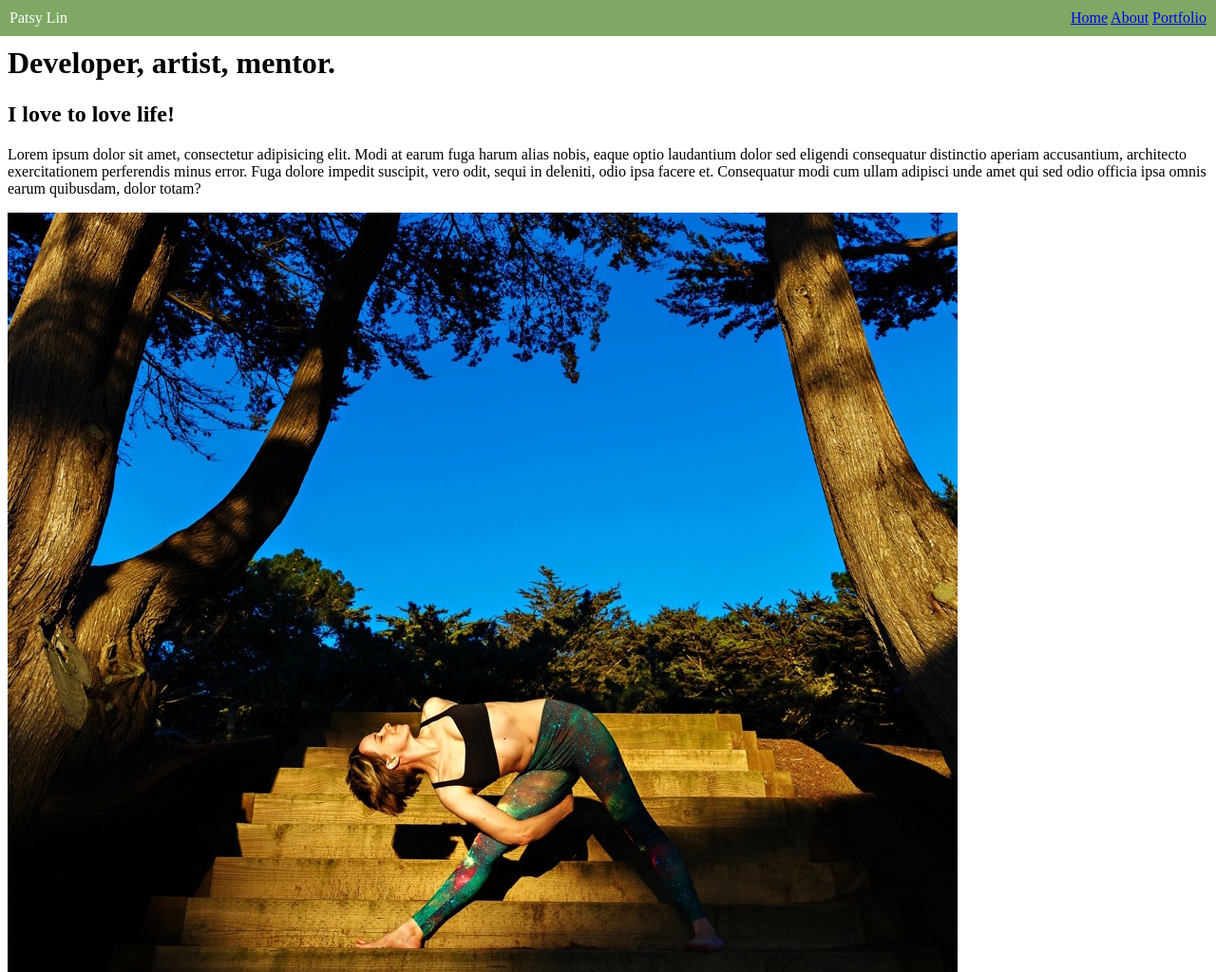
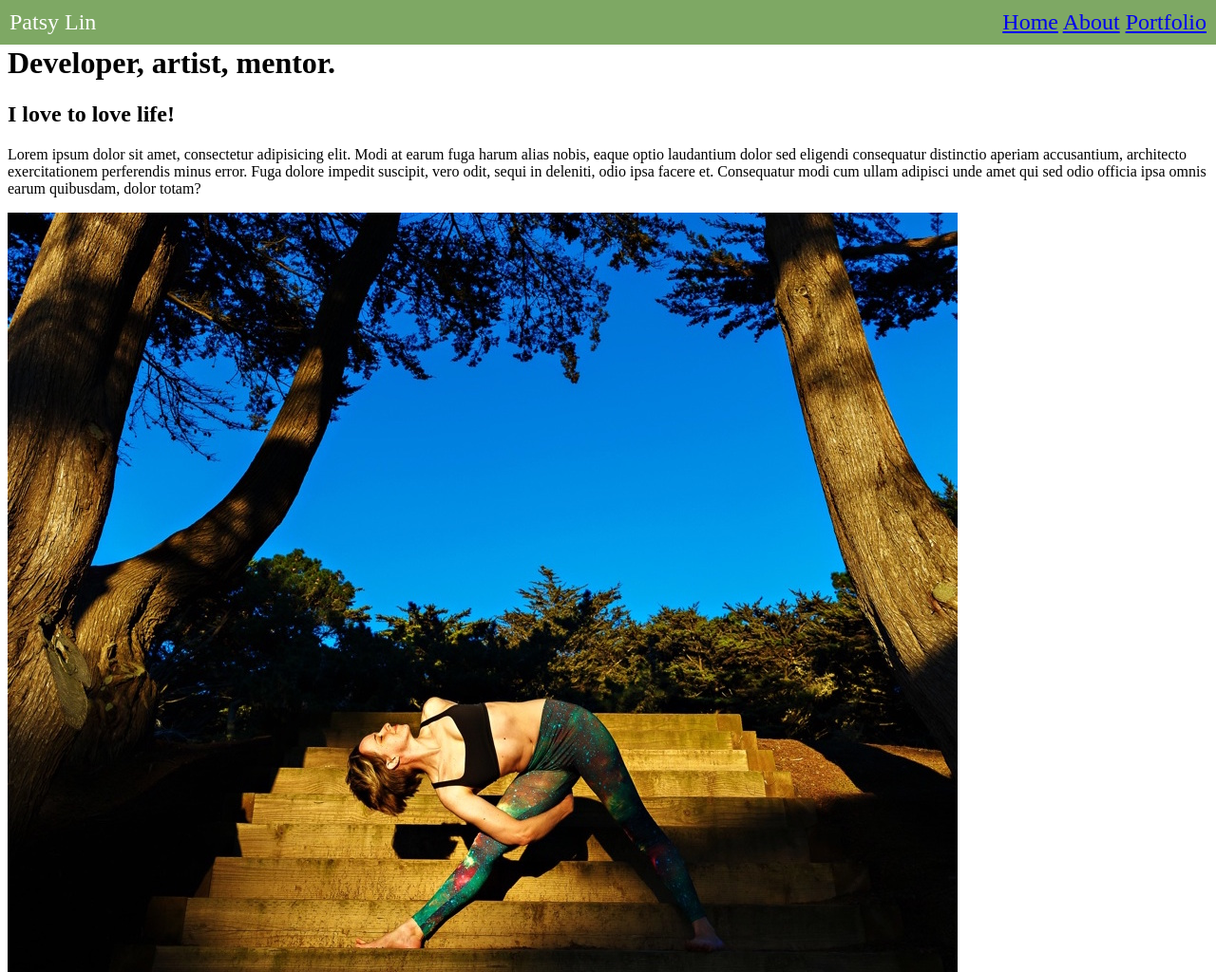
Before and after one commit to Patsy-Lin-Personal-Website/my-personal-website, a plain HTML site: page index.html in a window 1280 px wide. Shown: the top 1024 px of the page at 95% size. Drawn offline with Linux system fonts and the light colour scheme.

Commit message:
font banner changes

```diff
--- a/style.css
+++ b/style.css
@@ -10,9 +10,11 @@
 
 .name{
    float: left;
+   font-size: x-large
 }
 .links{
    float: right;
+   font-size: x-large;
 }
 .body{
     max-width: 960px;
```
